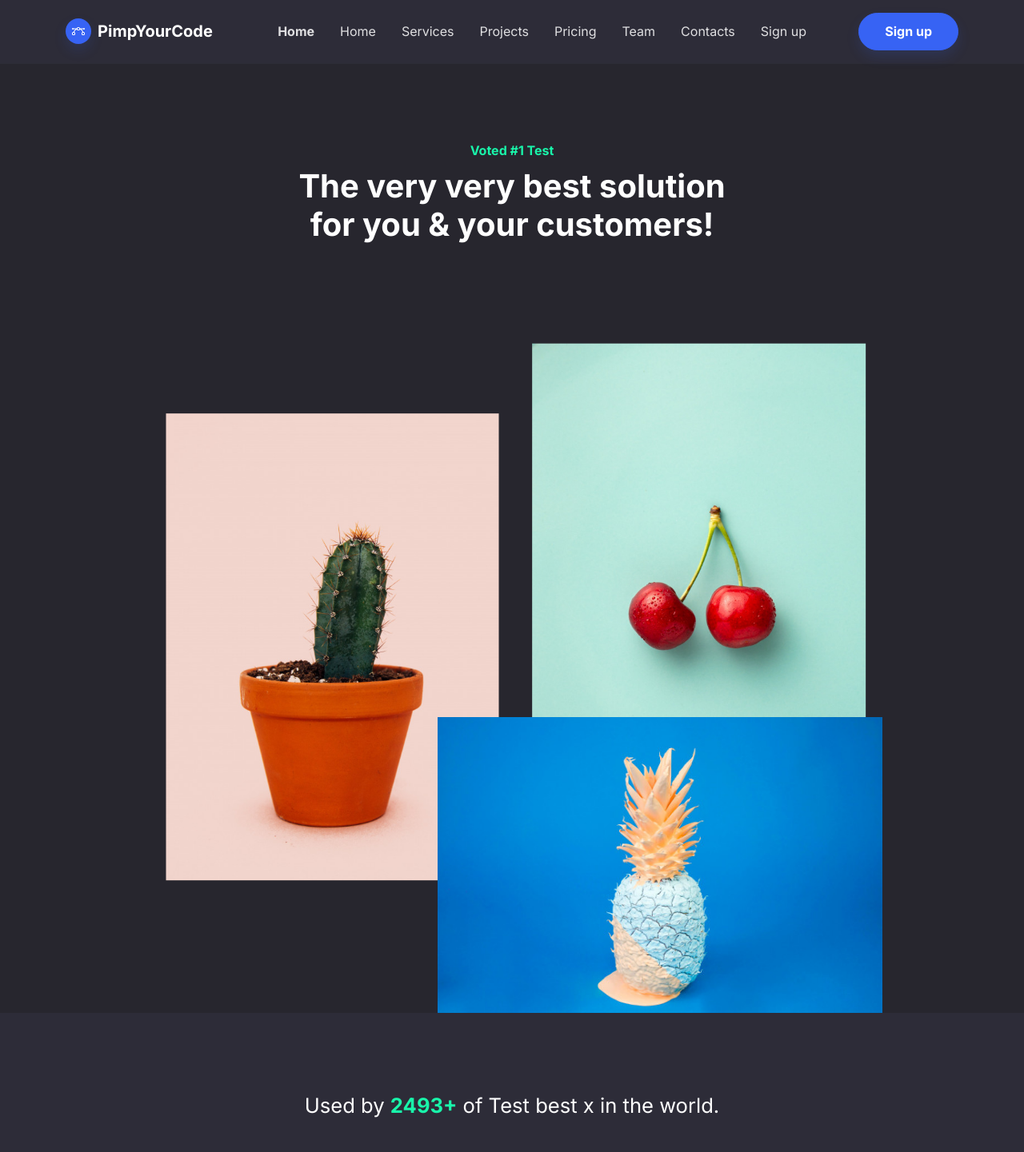
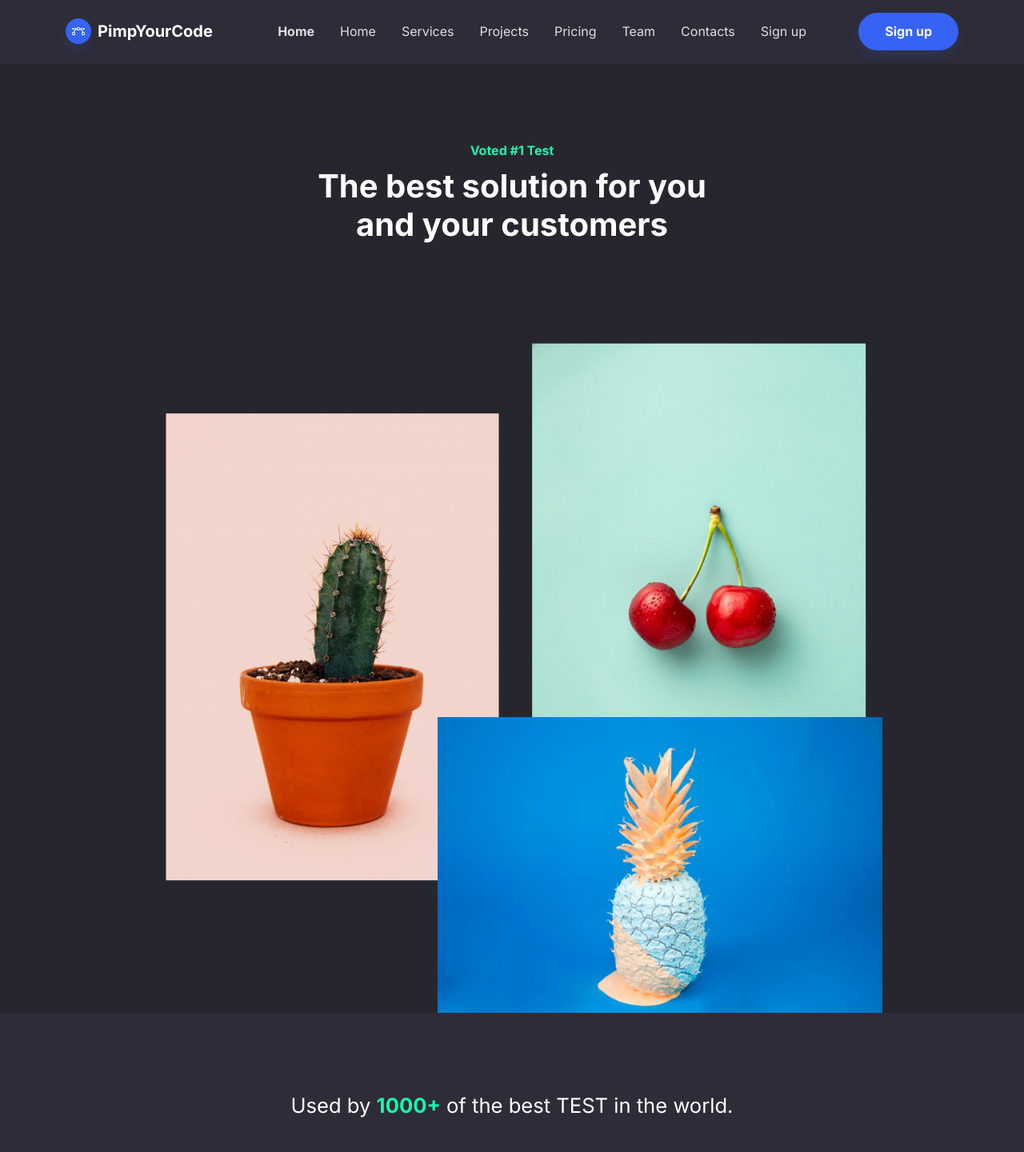
Before and after one commit to Velt1/Velt1.github.io, a plain HTML site: page index.html in a window 1280 px wide. Shown: the top 1441 px of the page at 80% size. Drawn offline with Linux system fonts and the light colour scheme.

Commit message:
1000+ Test

```diff
--- a/index.html
+++ b/index.html
@@ -36,7 +36,7 @@
                 <div class="col-md-8 col-xl-6 text-center text-md-start mx-auto">
                     <div class="text-center">
                         <p class="fw-bold text-success mb-2">Voted #1 Test</p>
-                        <h1 class="fw-bold">The very very best solution for you &amp; your customers!</h1>
+                        <h1 class="fw-bold">The best solution for you and your customers</h1>
                     </div>
                 </div>
                 <div class="col-12 col-lg-10 mx-auto">
@@ -51,7 +51,7 @@
     </header>
     <section class="py-5">
         <div class="container text-center py-5">
-            <p class="mb-4" style="font-size: 1.6rem;">Used by <span class="text-success"><strong>2493+</strong></span>&nbsp;of Test best x in the world.</p><a href="#"> <img class="m-3" src="assets/img/brands/google.png"></a><a href="#"> <img class="m-3" src="assets/img/brands/microsoft.png"></a><a href="#"> <img class="m-3" src="assets/img/brands/apple.png"></a><a href="#"> <img class="m-3" src="assets/img/brands/facebook.png"></a><a href="#"> <img class="m-3" src="assets/img/brands/twitter.png"></a>
+            <p class="mb-4" style="font-size: 1.6rem;">Used by <span class="text-success"><strong>1000+</strong></span>&nbsp;of the best TEST in the world.</p><a href="#"> <img class="m-3" src="assets/img/brands/google.png"></a><a href="#"> <img class="m-3" src="assets/img/brands/microsoft.png"></a><a href="#"> <img class="m-3" src="assets/img/brands/apple.png"></a><a href="#"> <img class="m-3" src="assets/img/brands/facebook.png"></a><a href="#"> <img class="m-3" src="assets/img/brands/twitter.png"></a>
         </div>
     </section>
     <section>
```
Also changed, not shown: 1 other file.
